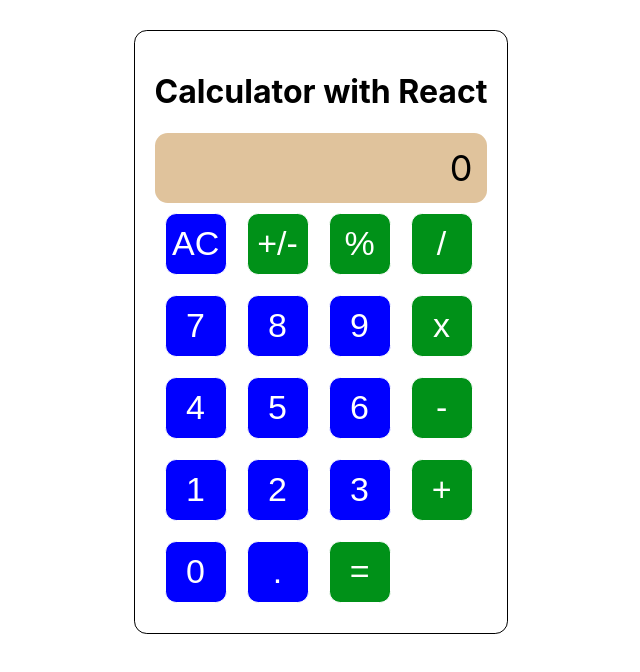
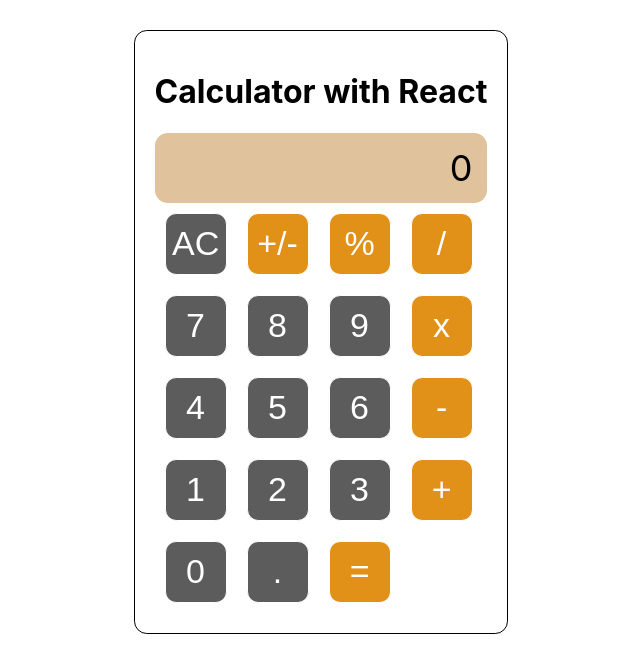
Before and after one commit to billodiallo/Calculator, a React (Create React App) app: page / in a window 1280 px wide. Shown: the top 672 px of the page, without its empty margins (319-959 px from the left). Built offline with nearby package versions, Linux system fonts and the light colour scheme.

Commit message:
Change styling

```diff
--- a/src/components/App.css
+++ b/src/components/App.css
@@ -18,7 +18,7 @@
   justify-content: center;
   font-size: 34px;
   color: rgb(255, 255, 255);
-  background-color: rgb(0, 0, 255);
+  background-color: rgb(92, 92, 92);
   border-radius: 0.7rem;
 }
 
@@ -38,7 +38,7 @@
   justify-content: center;
   font-size: 34px;
   color: rgb(255, 255, 255);
-  background-color: rgb(0, 145, 24);
+  background-color: rgb(226, 145, 24);
   border-radius: 0.7rem;
 }
 
@@ -59,6 +59,7 @@
 }
 
 .calculator {
+  width: max-content;
   border: 1px solid;
   border-radius: 0.8rem;
   padding: 20px;
```
